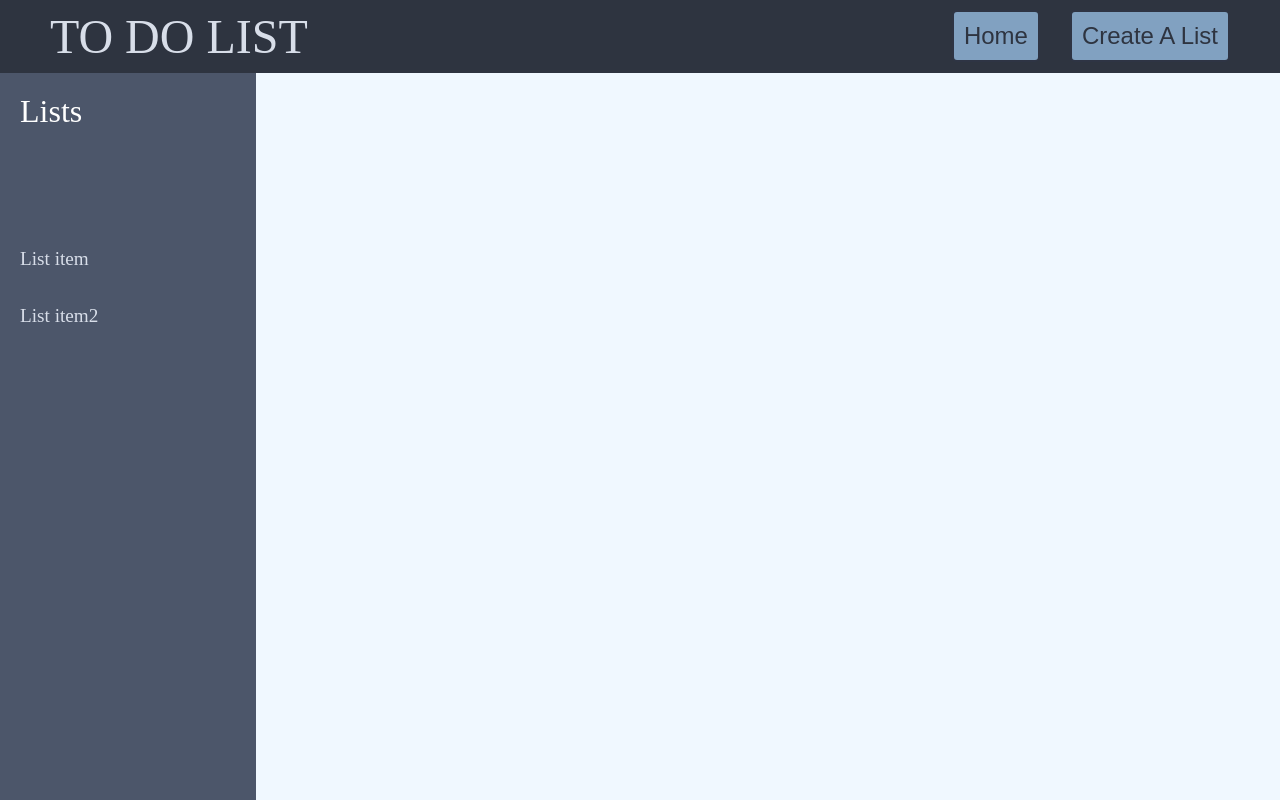
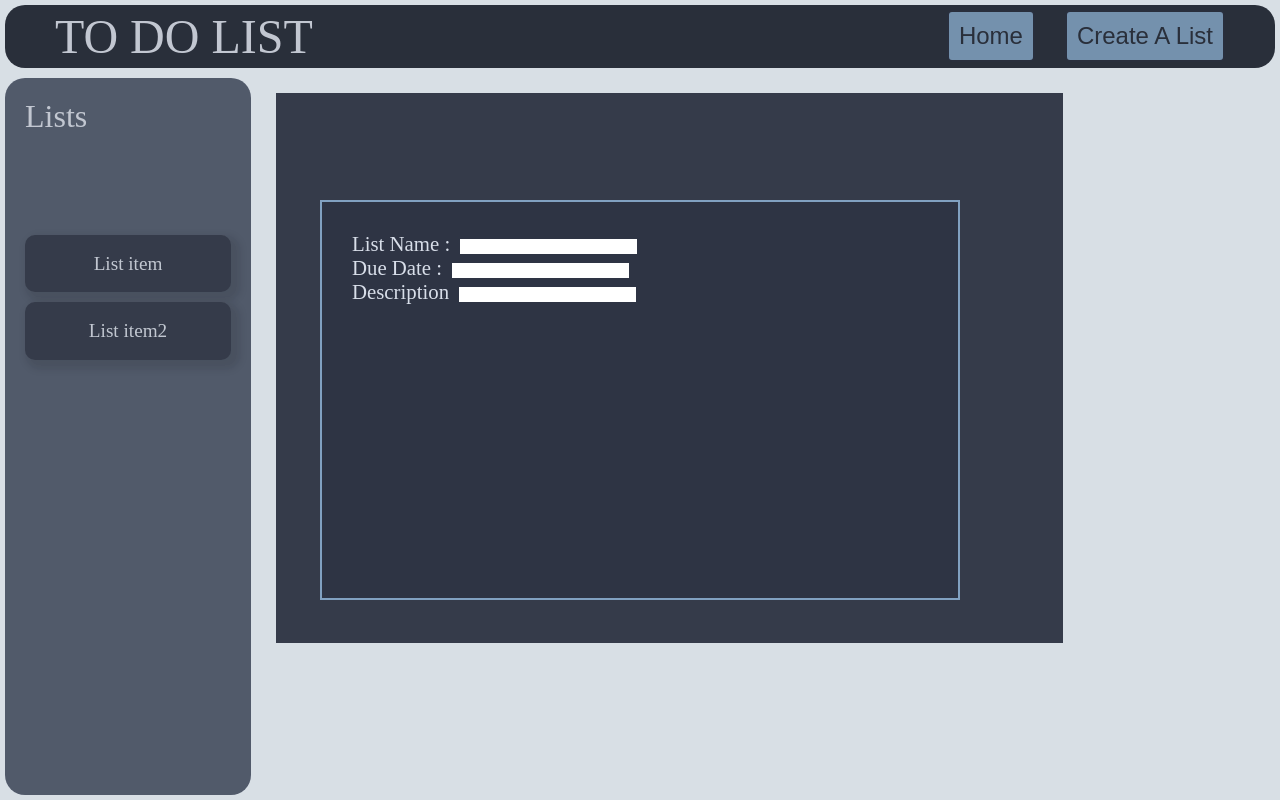
Before and after one commit to dhruvpurohit2k/todo-list, a website built with webpack: page src/index.html in a window 1280 px wide. Both pictures are taken after a click on the button "Create A List". Built offline with nearby package versions, Linux system fonts and the light colour scheme.

Commit message:
Start working on the modal

```diff
--- a/src/index.html
+++ b/src/index.html
@@ -11,15 +11,30 @@
       <button id="home">Home</button>
       <button id="createListItem">Create A List</button>
     </header>
-    <sidebar> <p id="sidebarheading">Lists</p><ul id="sidebaritems">
-
-    </ul>
-     </sidebar>
-    <main></main>
-    <dialog>
-      <div class="maketodo">
+    <sidebar>
+      <p id="sidebarheading">Lists</p>
+      <ul id="sidebaritems"></ul>
+    </sidebar>
+    <main>
+      <div class="list"></div>
+    </main>
+    <dialog >
+      <!-- <div class="maketodo">
         <p>This is a modal</p>
+      </div> -->
+      <form action="" method="dialog">
+        <div>
+          <label for="listName">List Name : </label>
+          <input type="text" name="listName" id="listName" />
+        </div>
+        <div>
+          <label for="dueDate">Due Date : </label>
+          <input type="datetime" name="dueDate" id="dueDate">
+        </div>
+        <div><label for="Description">Description</label>
+        <input type="text">
       </div>
+      </form>
     </dialog>
   </body>
 </html>
--- a/src/index.js
+++ b/src/index.js
@@ -7,6 +7,9 @@ let data = new Array();
 let makecard = document.querySelector("#createListItem");
 let modal = document.querySelector("dialog");
 let main = document.querySelector("main");
+makecard.addEventListener("click", () => {
+  modal.showModal();
+})
 let anEntery = {
   "title": "List item",
   "description": "This is a test list",
--- a/src/sidebar.js
+++ b/src/sidebar.js
@@ -5,4 +5,14 @@ export function updateSideBar(Entries) {
     li.innerText = element.title;
     sidebaritems.appendChild(li);
   });
+  addListenerToSideBar(sidebaritems);
 }
+
+function addListenerToSideBar(sidebar) {
+  let Items = sidebar.querySelectorAll("li");
+  Items.forEach(ele => {
+    ele.addEventListener("click", () => {
+      alert("Clicked item" + ele.innerText)
+    });
+  })
+}
--- a/src/style.css
+++ b/src/style.css
@@ -1,97 +1,141 @@
-*{
+* {
   position: relative;
   box-sizing: border-box;
   margin: 0px;
-  padding:0px;
+  padding: 0px;
 }
-html,body{
-  margin:0px;
-  height:100%;
+html,
+body {
+  margin: 0px;
+  height: 100%;
   width: 100%;
 }
-body{
-  background-color:aliceblue;
+body {
+  background-color: aliceblue;
   display: grid;
   grid-template-columns: 1fr 4fr;
   grid-template-rows: 1fr 10fr;
 }
-header{
+header {
+  margin: 5px;
+  border-radius: 20px;
   grid-area: 1/1/2/3;
-  display:flex;
+  display: flex;
   justify-content: space-between;
   align-items: center;
-  background-color:#2e3440;
+  background-color: #2e3440;
   color: #d8dee9;
   padding: 0px 50px;
-  p{
+  p {
     font-size: 3rem;
   }
-  button{
+  button {
     color: #2e3440;
     background-color: #81a1c1;
     border: 2px solid #2e3444;
     border-radius: 5px;
     font-size: 1.5rem;
-    padding:10px;
+    padding: 10px;
   }
-  #home{
-    margin-left:auto;
-    margin-right:30px;
+  #home {
+    margin-left: auto;
+    margin-right: 30px;
   }
 }
-sidebar{
-  padding:20px;
+sidebar {
+  padding: 20px;
   grid-area: 2/1/3/2;
-  background-color:#4c566a;
-  #sidebarheading{
-    font-size:2rem;
-    color: white;
-    margin-bottom:100px;
+  background-color: #4c566ae9;
+  margin: 5px;
+  max-width: 300px;
+  border-radius: 20px;
+  backdrop-filter: blur(10px);
+  #sidebarheading {
+    font-size: 2rem;
+    color: #d8dee9;
+    margin-bottom: 100px;
   }
-  #sidebaritems{
+  #sidebaritems {
     list-style-type: none;
     line-height: 3;
     color: #d8dee9;
     font-size: 1.2rem;
+    li {
+      background-color: #3b4252;
+      box-shadow: 5px 5px 7px 5px rgba(0, 0, 0, 0.10);
+      margin: 10px 0px;
+      text-align: center;
+      border-radius: 10px;
+    }
   }
 }
-main{
-  color:white;
+main {
+  color: white;
   padding: 20px;
   display: flex;
   flex-wrap: wrap;
-  .card{
+  .card {
     margin: 20px;
     width: 350px;
     height: 200px;
     background-color: #3b4252;
     display: flex;
     flex-direction: column;
-    padding:10px;
-    border-radius:10px;
+    padding: 10px;
+    border-radius: 10px;
     box-shadow: 5px 5px 10px 5px rgba(0, 0, 0, 0.27);
-    .title{
+    .title {
       font-size: 1.7rem;
       padding: 20px 5px;
     }
-    .duedate{
+    .duedate {
       align-self: flex-end;
-      margin-top:auto;
+      margin-top: auto;
       padding: 10px;
       font-size: 1.5rem;
-      padding:10px;
+      padding: 10px;
       color: #bf616a;
     }
   }
 }
 
-dialog{
+dialog {
   position: fixed;
   top: 50vh;
-  left:50vw;
-  .maketodo{
+  left: 50vw;
+  .maketodo {
     background-color: red;
-    height:100px;
-    width:100px;
+    height: 100px;
+    width: 100px;
   }
 }
+
+main {
+  .list {
+    width: 80%;
+    height: 80%;
+    background-color: #3b4252;
+  }
+}
+dialog{
+  position: relative;
+  border: 2px solid #81a1c1;
+  top: 25%;
+  left:25%;
+  color: #d8dee9;
+  padding:20px;
+  background-color: #2e3444;
+  font-size: 1.3rem;
+  width: 50%;
+  height: 50%;
+  form{
+    margin:10px;
+    display: flex;
+    flex-direction: column;
+    input{
+      border:none;
+      margin-left:5px;
+      outline: none;
+    }
+  }
+}
```
